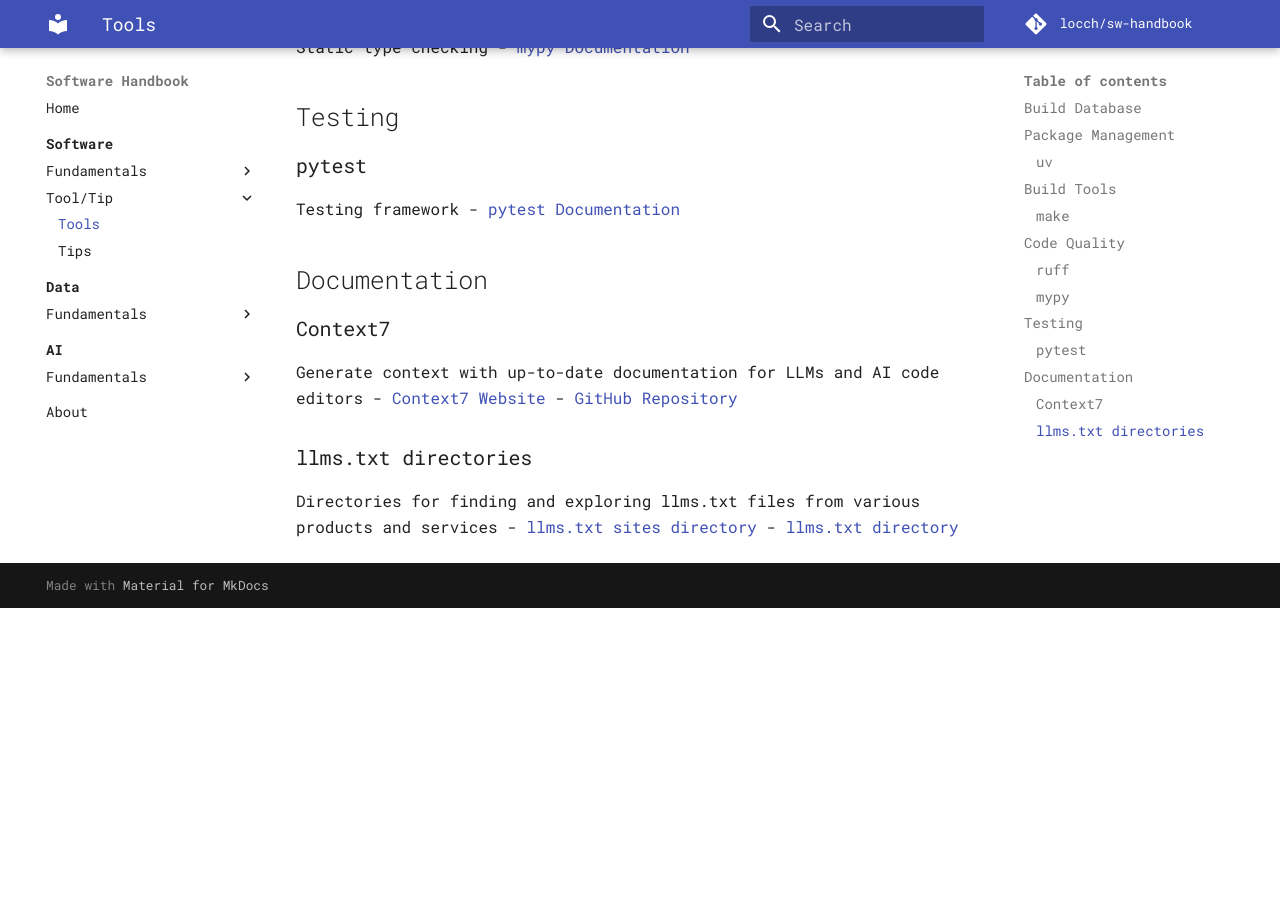
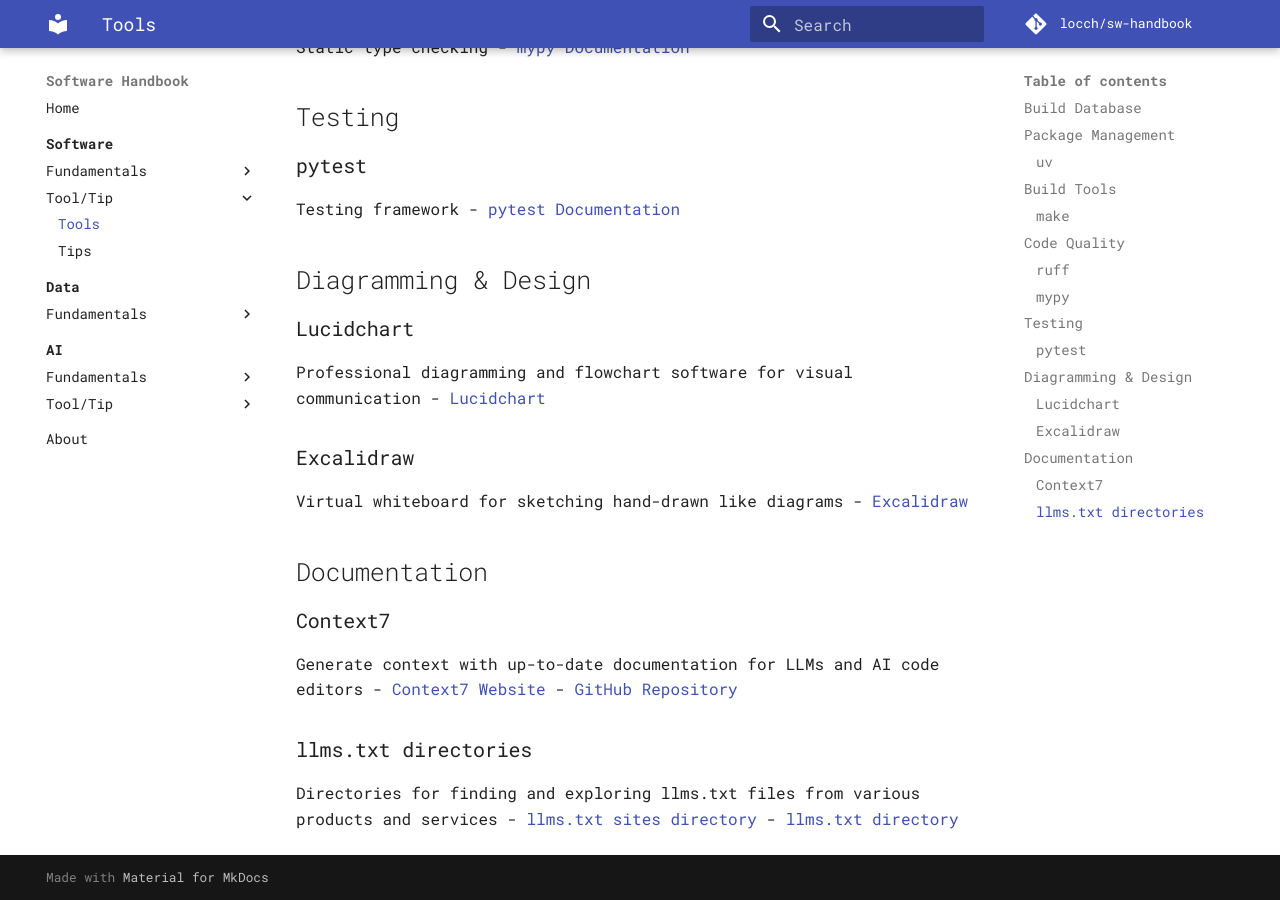
Before and after one commit to locchh/sw-handbook, an MkDocs documentation site: the page built from docs/software/tool_tip/tools.md, in a window 1280 px wide and 900 px high, scrolled down 865 px. Built offline with MkDocs 1.6.1 and Material for MkDocs 9.7.7, drawn with Linux system fonts in a browser that asks for light colours; comment, search, counter and statistics services are not loaded; before the commit the page ends 1473 px from its top, so only the background shows below that.

Commit message:
docs: add AI tools section, ByteByteGo reference, and diagramming tools to documentation
- Create new AI tools documentation covering development tools (AITmpl, DeepWiki, Playbook), model inference (Hugging Face), and training/deployment (MLflow)
- Add ByteByteGo to index.md as visual system design and interview preparation resource
- Add diagramming tools section to software tools with Lucidchart and Excalidraw
- Update mkdocs.yml navigation to include AI tools section under Tool/Tip
- Update ll

```diff
--- a/docs/software/tool_tip/tools.md
+++ b/docs/software/tool_tip/tools.md
@@ -33,6 +33,16 @@
 Testing framework
 - [pytest Documentation](https://docs.pytest.org/)
 
+## Diagramming & Design
+
+### Lucidchart
+Professional diagramming and flowchart software for visual communication
+- [Lucidchart](https://www.lucidchart.com)
+
+### Excalidraw
+Virtual whiteboard for sketching hand-drawn like diagrams
+- [Excalidraw](https://excalidraw.com/)
+
 ## Documentation
 
 ### Context7
--- a/llms.txt
+++ b/llms.txt
@@ -21,6 +21,7 @@
 - [AI Overview](https://raw.githubusercontent.com/locchh/sw-handbook/main/docs/ai/index.md): Introduction to machine learning, deep learning, and AI applications
 - [AI Concepts](https://raw.githubusercontent.com/locchh/sw-handbook/main/docs/ai/basics/concepts.md): Core artificial intelligence concepts and terminology
 - [AI Posts](https://raw.githubusercontent.com/locchh/sw-handbook/main/docs/ai/basics/posts.md): Practical insights and discussions on AI implementation and applications
+- [AI Development Tools](https://raw.githubusercontent.com/locchh/sw-handbook/main/docs/ai/tool_tip/tools.md): AI tools, frameworks, and platforms for development and deployment
 
 ## Reference Materials
 - [About This Handbook](https://raw.githubusercontent.com/locchh/sw-handbook/main/docs/about.md): Project background, methodology, and usage guidelines
--- a/mkdocs.yml
+++ b/mkdocs.yml
@@ -78,4 +78,6 @@
       - Fundamentals:
           - Concepts: ai/basics/concepts.md
           - Posts: ai/basics/posts.md
+      - Tool/Tip:
+        - Tools: ai/tool_tip/tools.md
   - About: about.md
```
Also changed, not shown: docs/ai/tool_tip/tools.md (added, +30 -0 lines), docs/index.md (+2 -0 lines).
